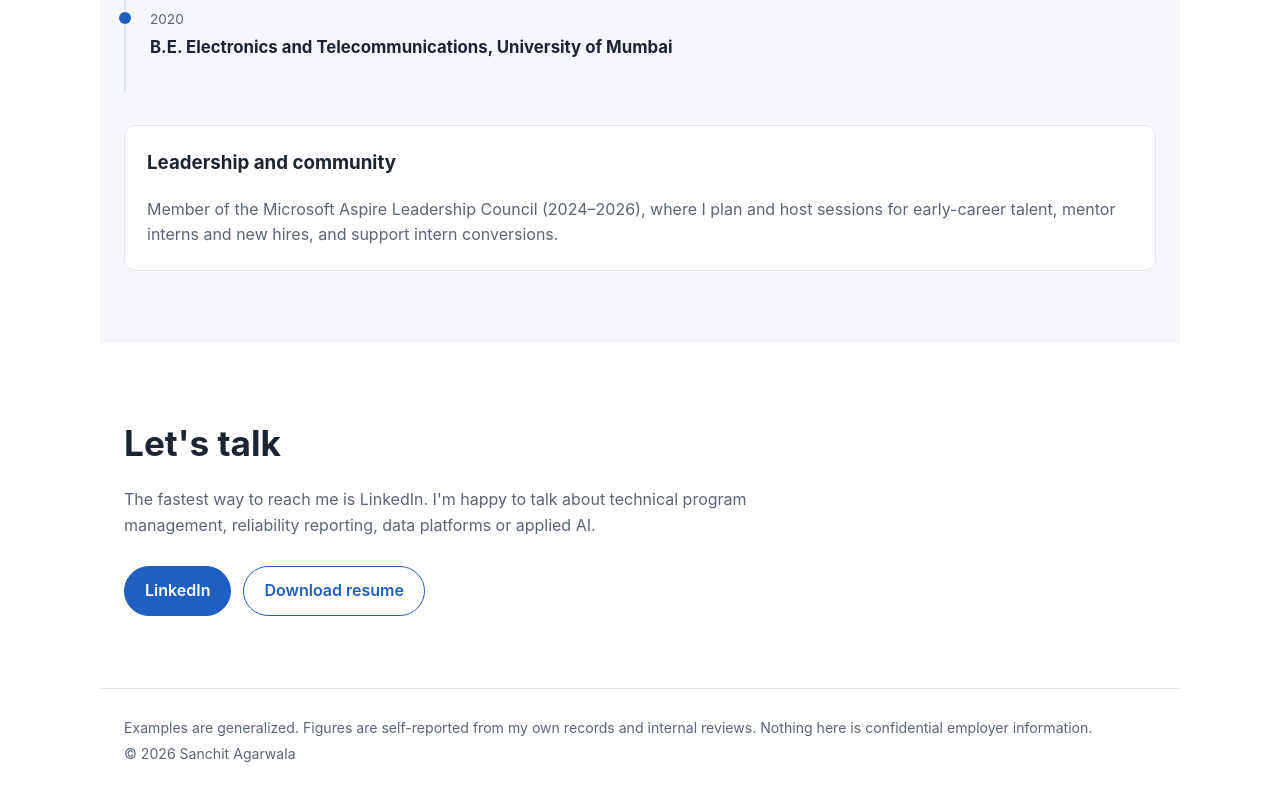
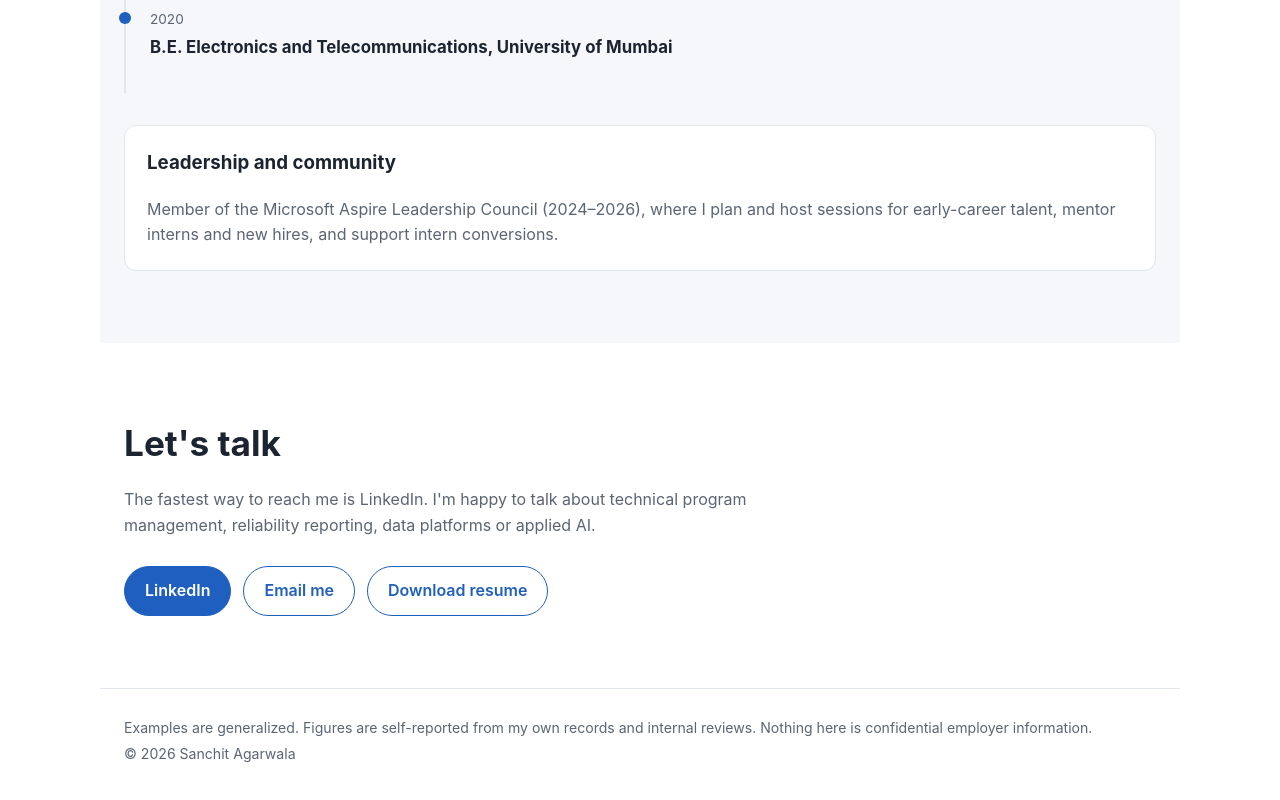
Before and after one commit to sancho1898/portfolio-site, a plain HTML site: page index.html in a window 1280 px wide. Shown: the part 5841-6641 px from the top of the page. Drawn offline with Linux system fonts and the light colour scheme.

Commit message:
Add email contact option
Co-Authored-By: Claude Haiku 5.5 <noreply@anthropic.com>

```diff
--- a/index.html
+++ b/index.html
@@ -191,6 +191,7 @@
     <p>The fastest way to reach me is LinkedIn. I'm happy to talk about technical program management, reliability reporting, data platforms or applied AI.</p>
     <div class="cta-row">
       <a class="btn primary" href="https://www.linkedin.com/in/sanchitagarwala" target="_blank" rel="noopener">LinkedIn</a>
+      <a class="btn" href="mailto:sanchit.agarwala@gmail.com?subject=Hello%20from%20your%20portfolio">Email me</a>
       <a class="btn" href="resume.pdf" download>Download resume</a>
     </div>
   </section>
```
